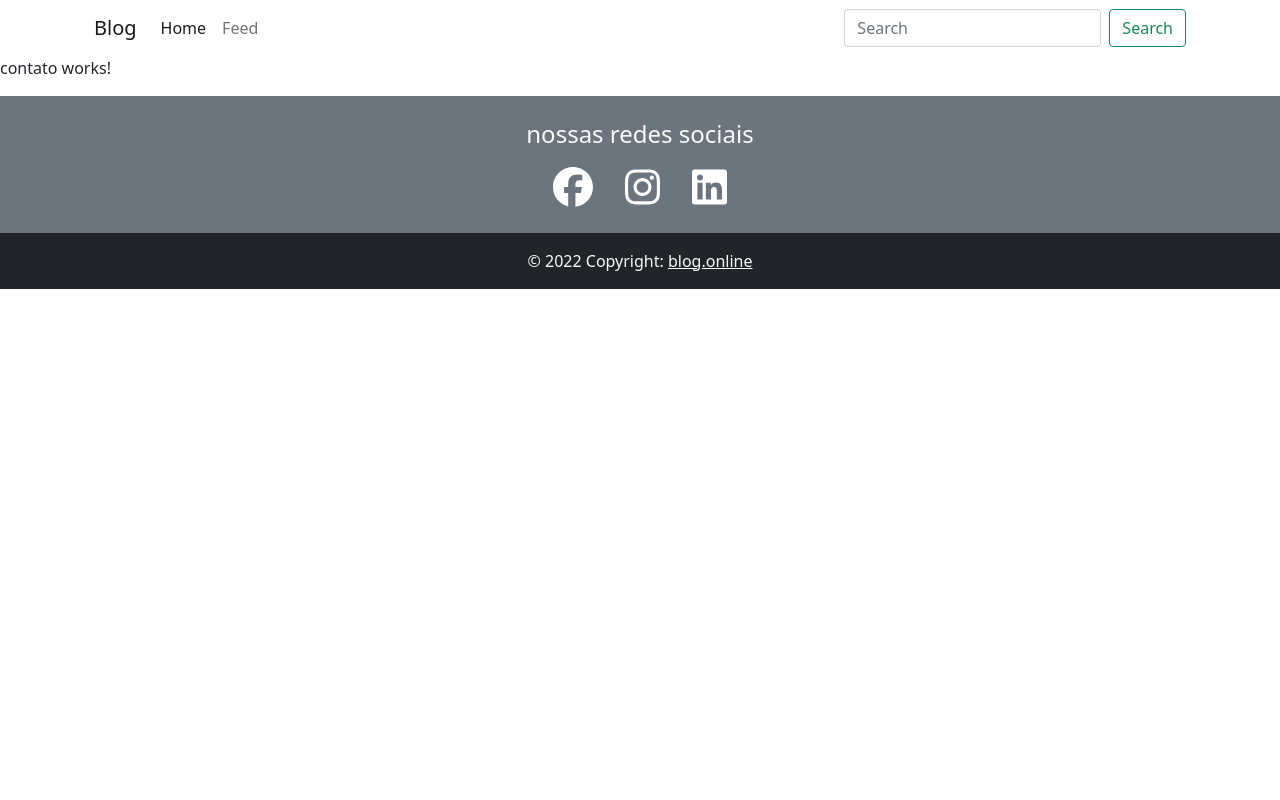
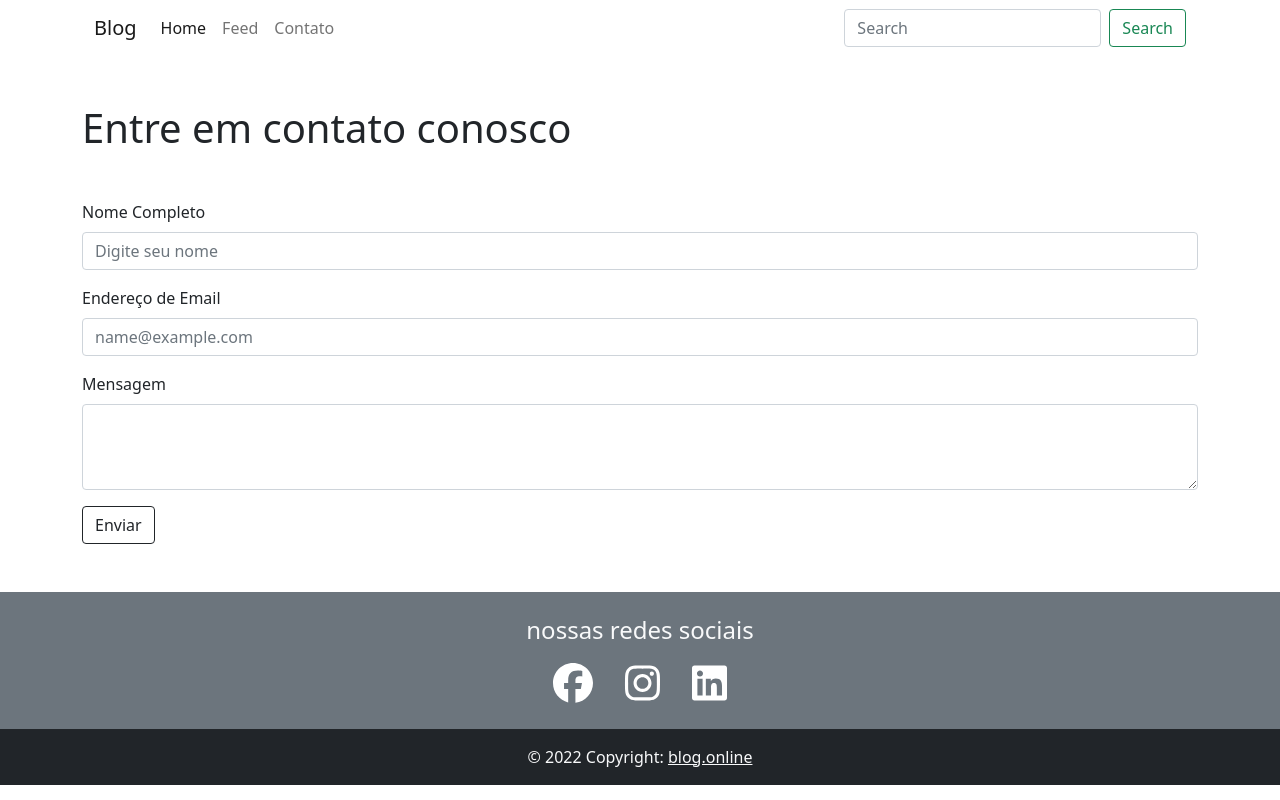
Before and after one commit to alvaroaxsmith/ng-blog, an Angular app in the folder frontend/blog/: page /contato in a window 1280 px wide. Built offline with nearby package versions, Linux system fonts and the light colour scheme.

Commit message:
style contato

```diff
--- a/frontend/blog/src/app/contato/contato.component.html
+++ b/frontend/blog/src/app/contato/contato.component.html
@@ -1 +1,18 @@
-<p>contato works!</p>
+<div class="container mb-5">
+  <h1 class="mt-5 mb-5">Entre em contato conosco</h1>
+  <form>
+    <div class="form-group mb-3">
+      <label for="nome" class="form-label">Nome Completo</label>
+      <input type="text" class="form-control" id="nome" placeholder="Digite seu nome">
+    </div>
+    <div class="form-group mb-3">
+      <label for="email" class="form-label">Endereço de Email</label>
+      <input type="email" class="form-control" id="email" placeholder="name@example.com">
+    </div>
+    <div class="form-group mb-3">
+      <label for="mensagem" class="form-label">Mensagem</label>
+      <textarea class="form-control" id="mensagem" rows="3"></textarea>
+    </div>
+    <button class="btn btn-outline-dark">Enviar</button>
+  </form>
+</div>
--- a/frontend/blog/src/app/navbar/navbar.component.html
+++ b/frontend/blog/src/app/navbar/navbar.component.html
@@ -14,6 +14,9 @@
           <li class="nav-item">
             <a class="nav-link" routerLink="/feed">Feed</a>
           </li>
+          <li class="nav-item">
+            <a class="nav-link" routerLink="/contato">Contato</a>
+          </li>
         </ul>
         <form class="d-flex">
           <input class="form-control me-2" type="search" placeholder="Search" aria-label="Search">
```
